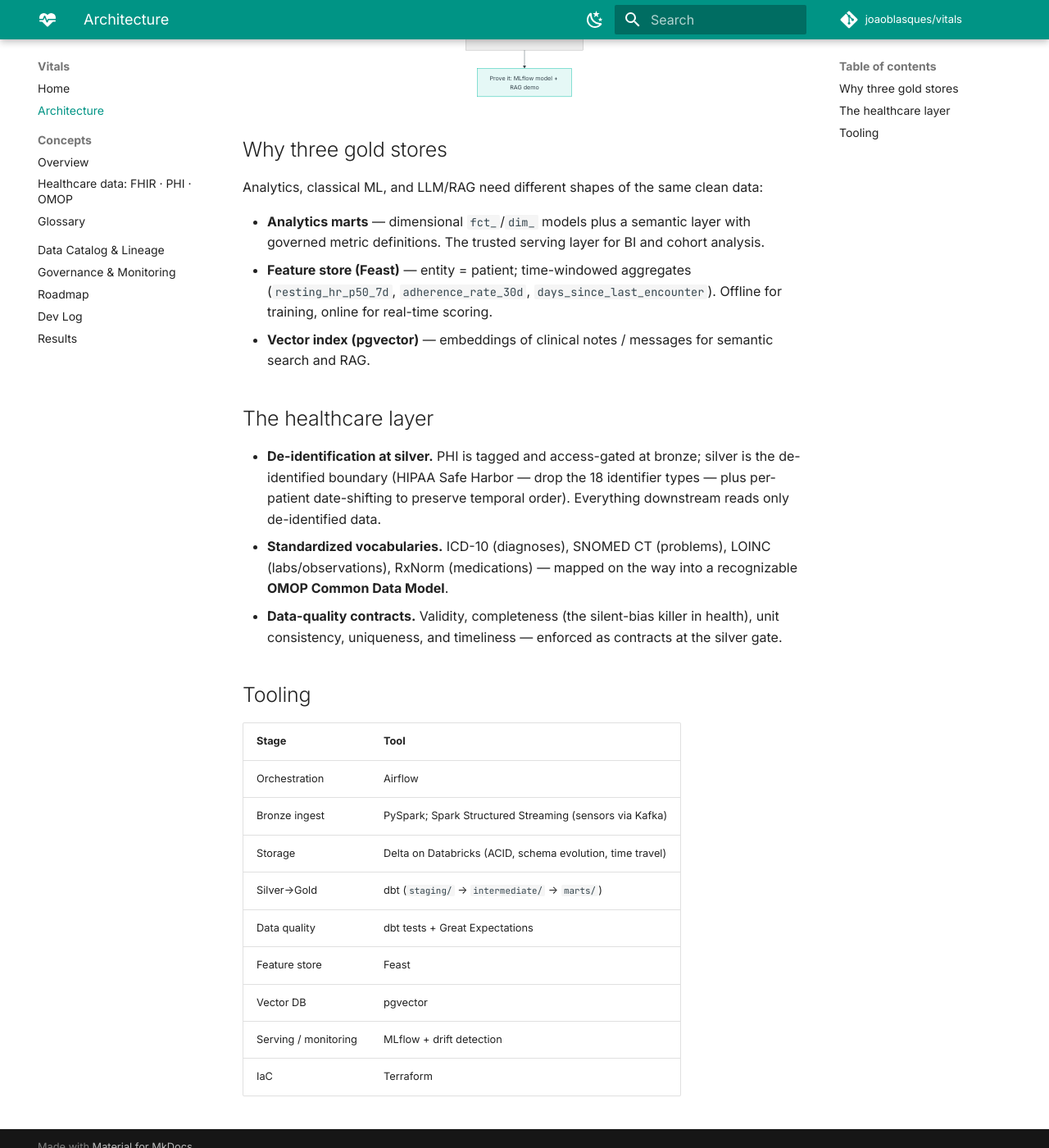
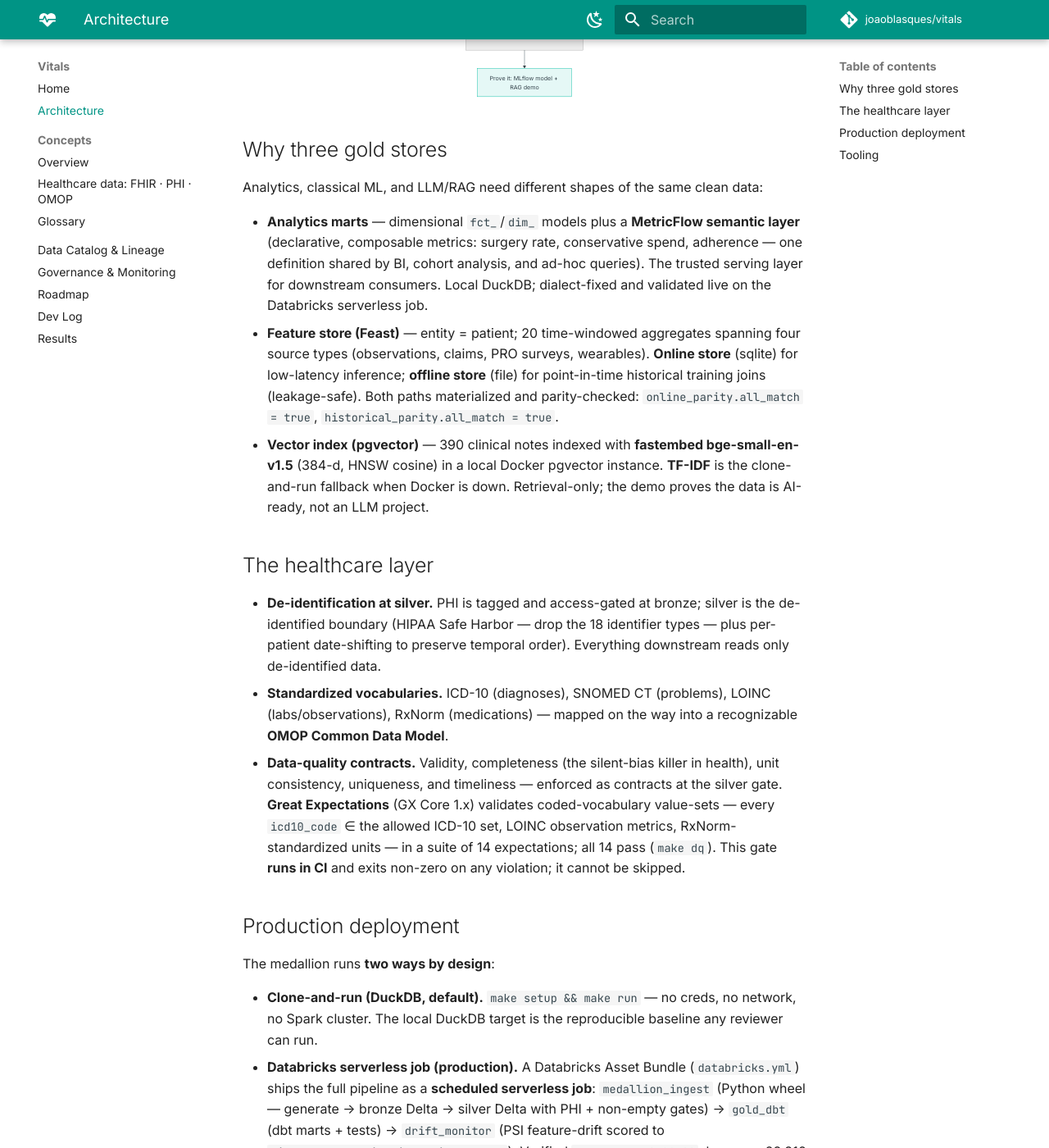
Before and after one commit to joaoblasques/vitals, an MkDocs documentation site: the page built from website/docs/architecture.md, in a window 1280 px wide and 1400 px high, scrolled down 611 px. Shown: the whole window at 82% size. Built offline with MkDocs 1.6.1 and Material for MkDocs 9.7.7, drawn with Linux system fonts in a browser that asks for light colours; comment, search, counter and statistics services are not loaded; some of the changed text lies outside the part shown.

Commit message:
docs(site): architecture + results reflect three real gold stores, medallion job, DQ gate, Kafka
- architecture.md: three gold stores made concrete (MetricFlow semantic layer, Feast
  online+offline parity-checked, pgvector Docker/TF-IDF fallback); GE 14/14 CI gate on
  silver; new Production deployment section (Databricks serverless job TERMINATED SUCCESS,
  bronze=28816/silver=27402, Kafka parity proven); tooling table gains deploy row.
- results.md: DQ numbers corrected to results.json (629→600, 29 dupes, 81.3%/112 recovered,
  8.3%/5.2%); GE gate note (14/14) added; feature store updated with Feast online+offline
  parity; vector index fixed (399→390, pgvector real/TF-IDF fallback, "8 weeks" query result);
  model coefficients corrected (adherence lowers risk, not steps); streaming updated to real
  Kafka source with parity proof.

Co-Authored-By: Claude Sonnet 4.6 <noreply@anthropic.com>
Claude-Session: https://claude.ai/code/session_01F1hdqzju3WbgEALYreWUjk

```diff
--- a/website/docs/architecture.md
+++ b/website/docs/architecture.md
@@ -32,11 +32,19 @@ flowchart TD
 
 Analytics, classical ML, and LLM/RAG need different shapes of the same clean data:
 
-- **Analytics marts** — dimensional `fct_`/`dim_` models plus a semantic layer with governed metric
-  definitions. The trusted serving layer for BI and cohort analysis.
-- **Feature store (Feast)** — entity = patient; time-windowed aggregates (`resting_hr_p50_7d`,
-  `adherence_rate_30d`, `days_since_last_encounter`). Offline for training, online for real-time scoring.
-- **Vector index (pgvector)** — embeddings of clinical notes / messages for semantic search and RAG.
+- **Analytics marts** — dimensional `fct_`/`dim_` models plus a **MetricFlow semantic layer**
+  (declarative, composable metrics: surgery rate, conservative spend, adherence — one definition
+  shared by BI, cohort analysis, and ad-hoc queries). The trusted serving layer for downstream
+  consumers. Local DuckDB; dialect-fixed and validated live on the Databricks serverless job.
+- **Feature store (Feast)** — entity = patient; 20 time-windowed aggregates spanning four source
+  types (observations, claims, PRO surveys, wearables). **Online store** (sqlite) for low-latency
+  inference; **offline store** (file) for point-in-time historical training joins (leakage-safe).
+  Both paths materialized and parity-checked: `online_parity.all_match = true`,
+  `historical_parity.all_match = true`.
+- **Vector index (pgvector)** — 390 clinical notes indexed with **fastembed bge-small-en-v1.5**
+  (384-d, HNSW cosine) in a local Docker pgvector instance. **TF-IDF** is the clone-and-run
+  fallback when Docker is down. Retrieval-only; the demo proves the data is AI-ready, not an LLM
+  project.
 
 ## The healthcare layer
 
@@ -46,7 +54,29 @@ Analytics, classical ML, and LLM/RAG need different shapes of the same clean dat
 - **Standardized vocabularies.** ICD-10 (diagnoses), SNOMED CT (problems), LOINC (labs/observations),
   RxNorm (medications) — mapped on the way into a recognizable **OMOP Common Data Model**.
 - **Data-quality contracts.** Validity, completeness (the silent-bias killer in health), unit
-  consistency, uniqueness, and timeliness — enforced as contracts at the silver gate.
+  consistency, uniqueness, and timeliness — enforced as contracts at the silver gate. **Great
+  Expectations** (GX Core 1.x) validates coded-vocabulary value-sets — every `icd10_code` ∈ the
+  allowed ICD-10 set, LOINC observation metrics, RxNorm-standardized units — in a suite of 14
+  expectations; all 14 pass (`make dq`). This gate **runs in CI** and exits non-zero on any
+  violation; it cannot be skipped.
+
+## Production deployment
+
+The medallion runs **two ways by design**:
+
+- **Clone-and-run (DuckDB, default).** `make setup && make run` — no creds, no network, no Spark
+  cluster. The local DuckDB target is the reproducible baseline any reviewer can run.
+- **Databricks serverless job (production).** A Databricks Asset Bundle (`databricks.yml`) ships
+  the full pipeline as a **scheduled serverless job**: `medallion_ingest` (Python wheel — generate
+  → bronze Delta → silver Delta with PHI + non-empty gates) → `gold_dbt` (dbt marts + tests) →
+  `drift_monitor` (PSI feature-drift scored to `vitals_gold.monitoring.drift_report`). Verified
+  `TERMINATED SUCCESS`; bronze = 28,816 rows, silver = 27,402. Failure alerts page on every failed
+  run.
+
+The **wearable stream** reads from a **real local Kafka broker** (Docker, single-node KRaft), not
+just a file source. Parity is proven: `make stream-parity` runs both the file and Kafka paths
+through the shared `clean_wearables` transform and asserts identical cleaned output (15,169 events,
+file == kafka).
 
 ## Tooling
 
@@ -60,4 +90,5 @@ Analytics, classical ML, and LLM/RAG need different shapes of the same clean dat
 | Feature store | Feast |
 | Vector DB | pgvector |
 | Serving / monitoring | MLflow + drift detection |
+| Production deploy | Databricks Asset Bundle (`databricks.yml`); scheduled serverless job |
 | IaC | Terraform |
```
Also changed, not shown: website/docs/results.md (+26 -15 lines).
